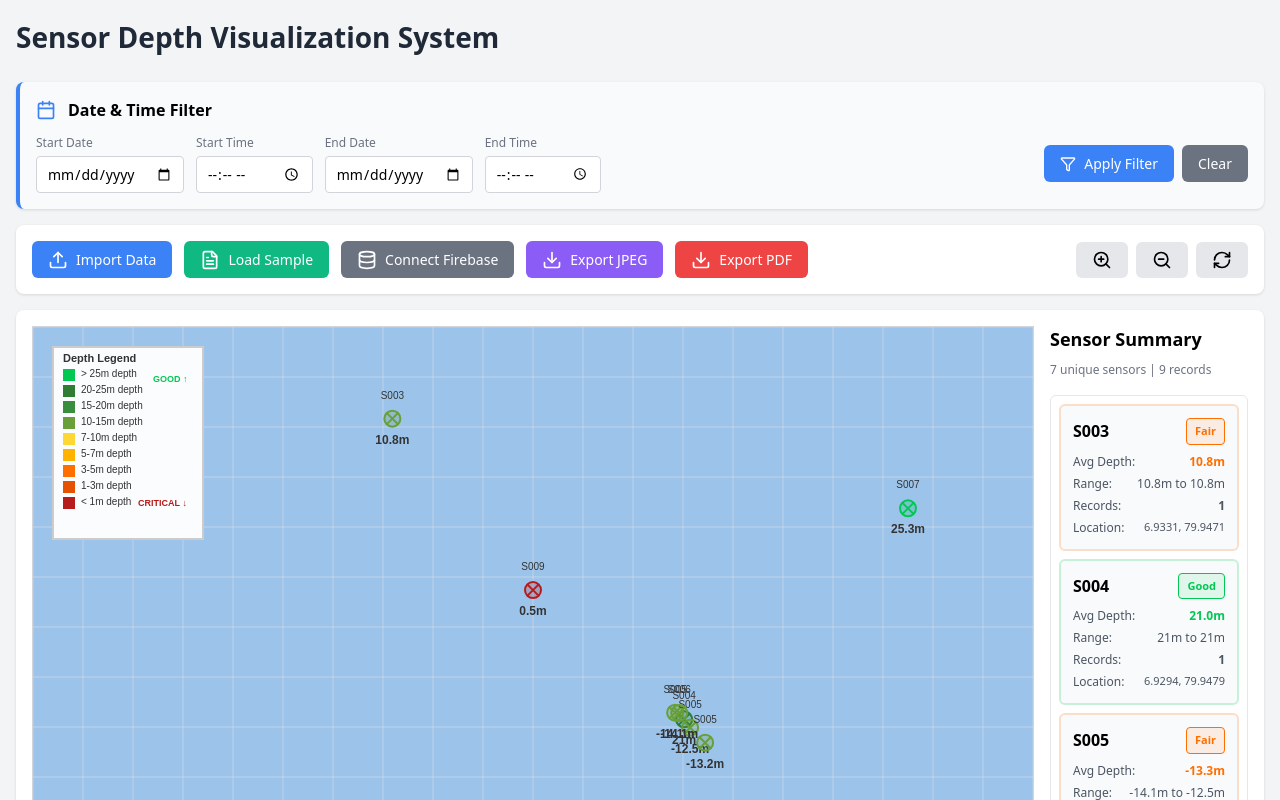
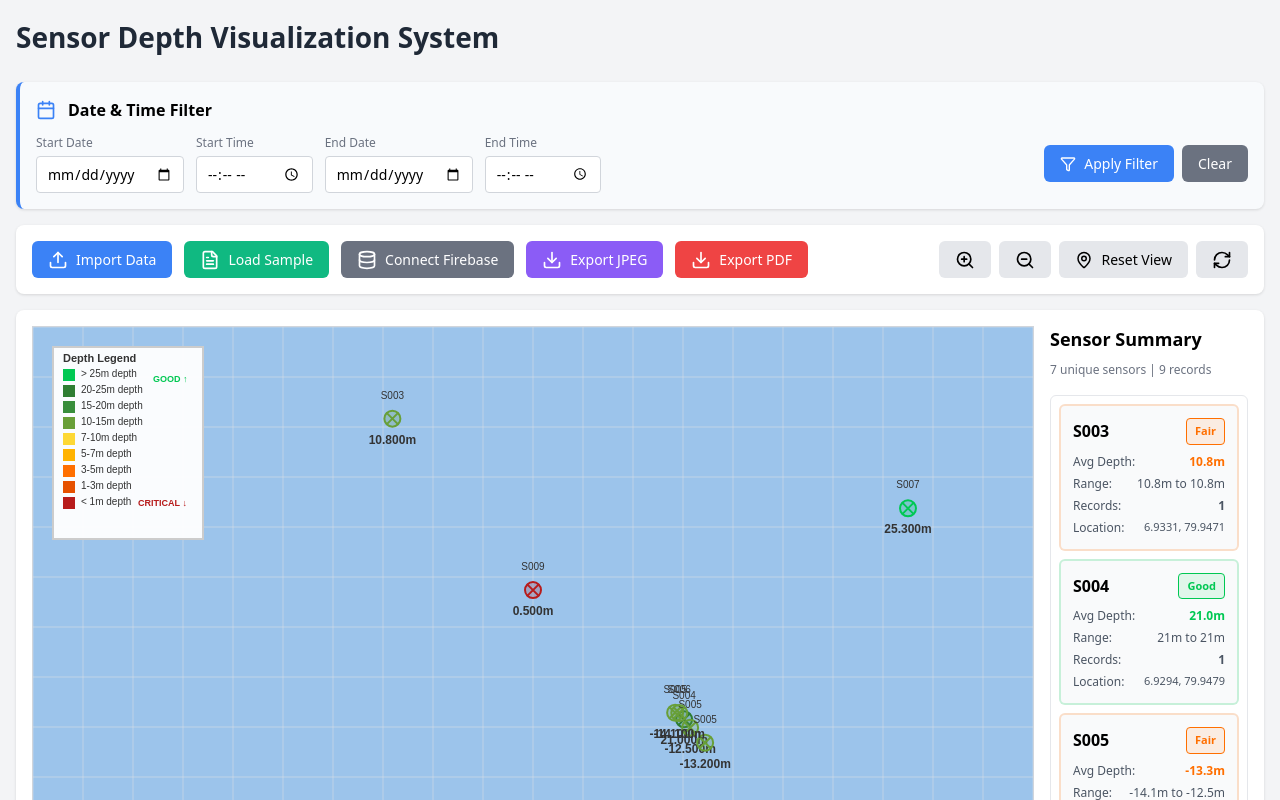
Before and after one commit to ThuDu-SPD/depth-sensor-visualization, a React (Vite) app: page / in a window 1280 px wide. Both pictures are taken after a click on the button "Load Sample". Shown: the top 800 px of the page. Built offline with nearby package versions, Linux system fonts and the light colour scheme.

Commit message:
feat: fix sensor visualization sizes and add focus functionality for selected sensor

```diff
--- a/src/SensorVisualization.jsx
+++ b/src/SensorVisualization.jsx
@@ -268,14 +268,14 @@ const SensorVisualization = () => {
         ctx.fillStyle = sensor.status === 'active' ? depthColor + '33' : '#99999933';
         ctx.lineWidth = 2;
 
-        // Circle
+        // Circle - fixed size regardless of zoom
         ctx.beginPath();
-        ctx.arc(pos.x, pos.y, 8 * zoom, 0, 2 * Math.PI);
+        ctx.arc(pos.x, pos.y, 8, 0, 2 * Math.PI);
         ctx.fill();
         ctx.stroke();
 
-        // X mark
-        const size = 6 * zoom;
+        // X mark - fixed size regardless of zoom
+        const size = 6;
         ctx.beginPath();
         ctx.moveTo(pos.x - size, pos.y - size);
         ctx.lineTo(pos.x + size, pos.y + size);
@@ -285,13 +285,13 @@ const SensorVisualization = () => {
 
         // Draw depth label
         ctx.fillStyle = '#333';
-        ctx.font = `bold ${12 * zoom}px Arial`;
+        ctx.font = `bold ${12}px Arial`; // Fixed size regardless of zoom
         ctx.textAlign = 'center';
-        ctx.fillText(`${sensor.depth}m`, pos.x, pos.y + 25 * zoom);
+        ctx.fillText(`${sensor.depth.toFixed(3)}m`, pos.x, pos.y + 25);
 
         // Draw sensor ID
-        ctx.font = `${10 * zoom}px Arial`;
-        ctx.fillText(sensor.displayId, pos.x, pos.y - 20 * zoom);
+        ctx.font = `10px Arial`; // Fixed size regardless of zoom
+        ctx.fillText(sensor.displayId, pos.x, pos.y - 20);
 
         // Multiple records indicator without showing time
         // if (sensorGroup.length > 1) {
@@ -581,6 +581,32 @@ const SensorVisualization = () => {
   // eslint-disable-next-line react-hooks/exhaustive-deps
   }, [filteredSensors, sensors, zoom, pan, bounds, isFilterActive]);
 
+  // Focus on selected sensor
+  const focusOnSensor = (sensor) => {
+    if (!sensor || !bounds) return;
+
+    // Center the view on this sensor
+    const canvas = canvasRef.current;
+    if (!canvas) return;
+
+    const pos = latLngToCanvas(sensor.latitude, sensor.longitude);
+    const centerX = canvas.width / 2;
+    const centerY = canvas.height / 2;
+
+    // Calculate the pan offset needed to center the sensor
+    const newPan = {
+      x: centerX - (pos.x / zoom),
+      y: centerY - (pos.y / zoom)
+    };
+
+    // Adjust zoom level to focus on this sensor (slightly zoomed in)
+    setZoom(1.5);
+    setPan(newPan);
+
+    // Update selected sensor
+    setSelectedSensor(sensor);
+  };
+
   // Group sensors by ID for the list
   const getSensorSummary = () => {
     const sensorsToDisplay = isFilterActive ? filteredSensors : sensors;
@@ -830,6 +856,18 @@ const SensorVisualization = () => {
                 <ZoomOut size={20} />
               </button>
               <button
+                onClick={() => selectedSensor ? focusOnSensor(selectedSensor) : handleResetView()}
+                style={{
+                  ...styles.button,
+                  backgroundColor: selectedSensor ? '#3B82F6' : '#e5e7eb',
+                  color: selectedSensor ? 'white' : 'inherit'
+                }}
+                title={selectedSensor ? "Focus on Selected Sensor" : "Reset View"}
+              >
+                <MapPin size={18} />
+                {selectedSensor ? ' Focus View' : ' Reset View'}
+              </button>
+              <button
                 onClick={handleResetView}
                 style={{ ...styles.button, backgroundColor: '#e5e7eb' }}
                 title="Reset View"
@@ -906,7 +944,7 @@ const SensorVisualization = () => {
                         border: `2px solid ${qualityColor}33`,
                         cursor: 'pointer'
                       }}
-                      onClick={() => setSelectedSensor(summary)}
+                      onClick={() => focusOnSensor(summary)}
                     >
                       <div style={{ display: 'flex', justifyContent: 'space-between', alignItems: 'center' }}>
                         <span style={{ fontWeight: '600', fontSize: '16px' }}>{summary.id}</span>
```
